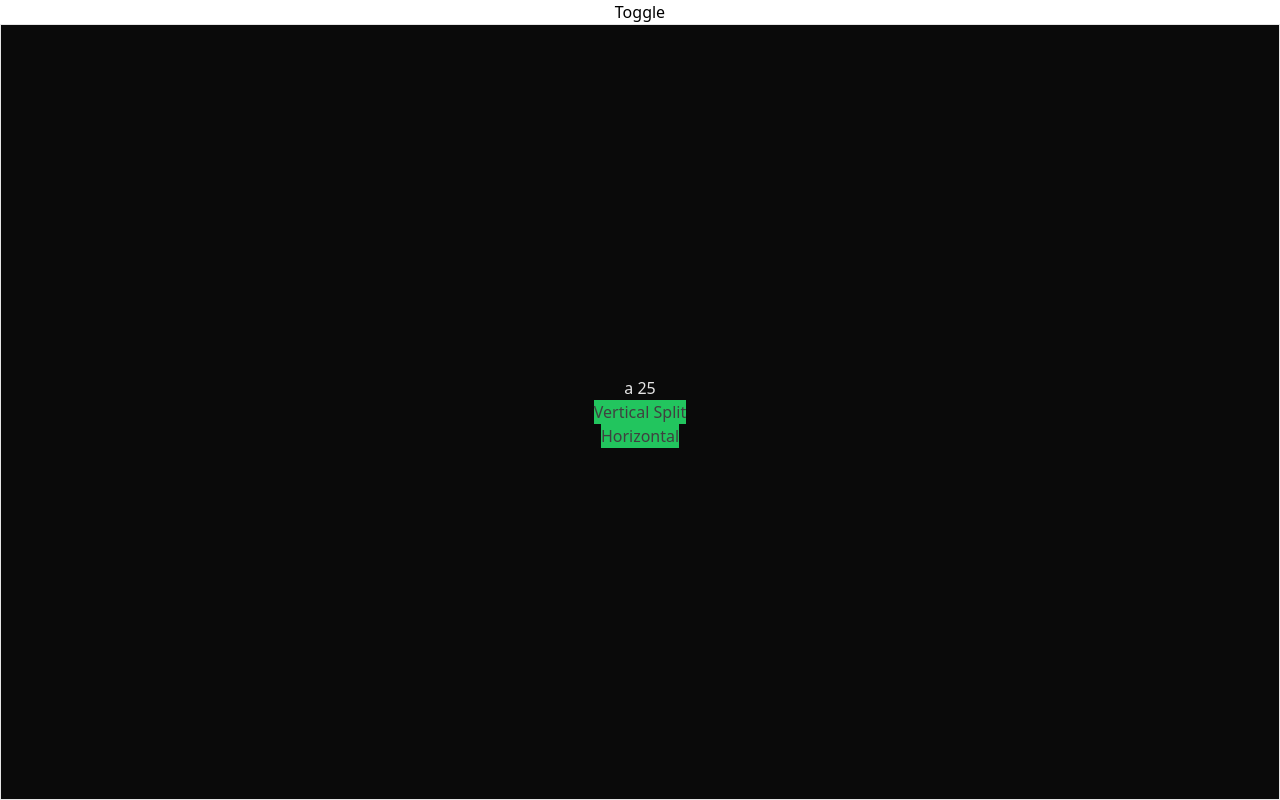
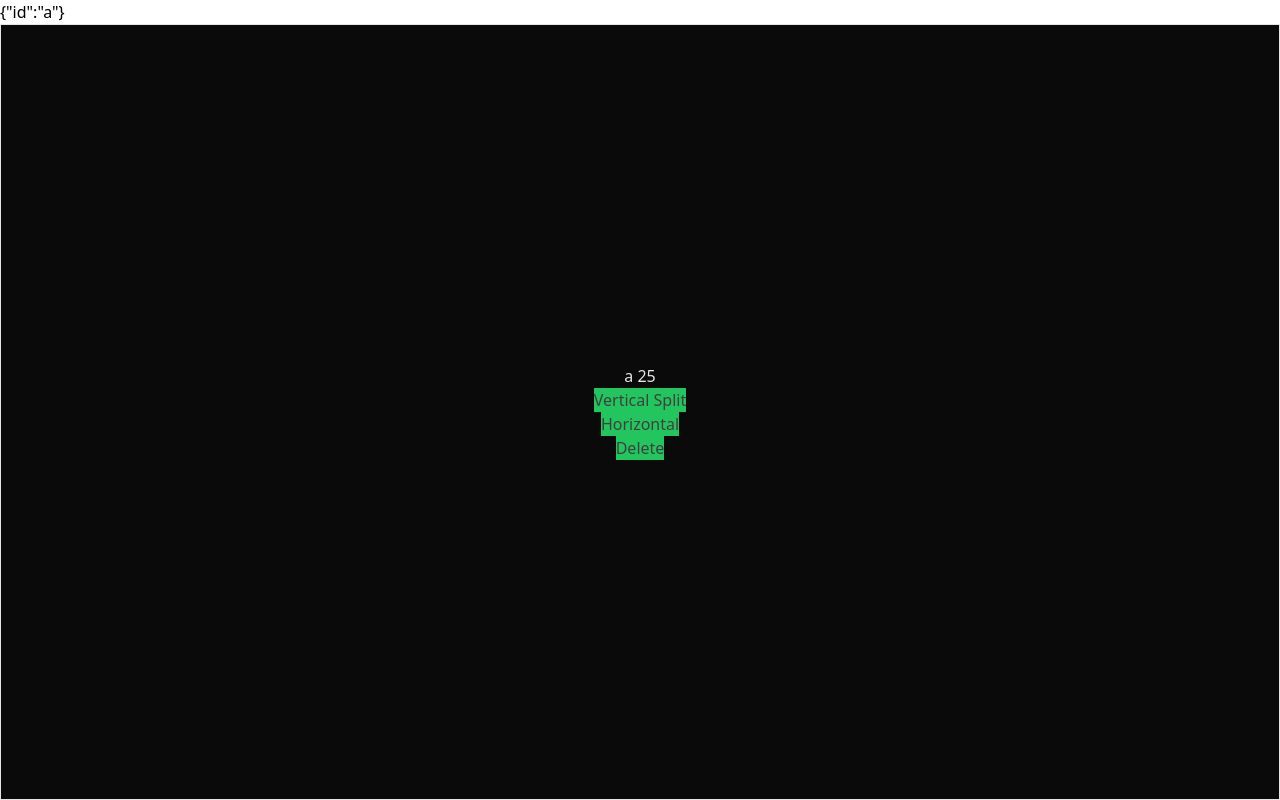
Before and after one commit to man4christ/dynamic-grid-template-area, a SvelteKit app: page / in a window 1280 px wide. Built offline with nearby package versions, Linux system fonts and the light colour scheme.

Commit message:
add delete pane func

```diff
--- a/src/lib/dynamicGrid.ts
+++ b/src/lib/dynamicGrid.ts
@@ -196,9 +196,7 @@ export function renderGridTemplateAreas(n: node) {
             for (let j = 0; j < renderedGridTemplateAreas[i].length; j++) {
                 s += `${renderedGridTemplateAreas[i][j]} `
             }
-            console.log(s)
         }
-        console.log('///////////////////////////')
         return renderedGridTemplateAreas
     }
 }
--- a/src/routes/+page.svelte
+++ b/src/routes/+page.svelte
@@ -6,18 +6,17 @@
 
 	let template = $state();
 
-	let root: any = {
+	let root: any = $state({
 		id: 'a',
 		split: undefined,
 		left: undefined,
 		right: undefined
-	};
+	});
 
 	let elements = $state([]);
 
 	function onGridUpdate() {
 		let gta = renderGridTemplateAreas(root);
-		console.log(gta);
 
 		let els = {};
 		let grid = '';
@@ -38,13 +37,11 @@
 			for (let i = 0; i < a.length; i++) {
 				aval += a.charCodeAt(i) - 96;
 			}
-            for (let i = 0; i < b.length; i++) {
+			for (let i = 0; i < b.length; i++) {
 				bval += b.charCodeAt(i) - 96;
 			}
 			return aval - bval;
 		});
-
-		console.log(elements);
 
 		template = `display: grid;
         grid-template-columns: repeat(${gta.length}, ${gta[0].length});
@@ -91,13 +88,11 @@
 		return found;
 	}
 
-	function splitVertical(paneId: string, split: string) {
+	function splitPane(paneId: string, split: string) {
 		let n = findNodes(root, paneId);
 
 		/**n should never be undefined */
 		if (!n) {
-			console.log('did not find ', paneId, root);
-
 			return;
 		}
 
@@ -108,7 +103,6 @@
 		}
 
 		let nid = numberToLetters(val + 1);
-		console.log('node before', n, root);
 		if (n.left && n.right) {
 			n.left = {
 				split: n.split,
@@ -119,7 +113,7 @@
 					id: nid
 				}
 			};
-			n.id = '';
+			n.id = undefined;
 			n.split = split;
 		} else {
 			n.split = split;
@@ -131,10 +125,56 @@
 			n.right = {
 				id: nid
 			};
-			n.id = '';
+			n.id = undefined;
 		}
-		console.log('node', n, root);
 		onGridUpdate();
+	}
+
+	function deletePane(n: node, key: string) {
+		if (n.id === key) {
+			return n;
+		}
+		let found;
+
+		if (n.left) {
+			found = deletePane(n.left, key);
+		}
+
+		if (found) {
+			//do delete. this is the parent
+			if (n.right.split) {
+				n.split = n.right.split;
+				n.left = n.right.left;
+				n.right = n.right.right;
+			} else {
+				n.id = n.right.id;
+				n.split = undefined;
+				n.left = undefined;
+				n.right = undefined;
+			}
+			onGridUpdate();
+			return;
+		}
+
+		if (n.right) {
+			found = deletePane(n.right, key);
+		}
+
+		if (found) {
+			//do delete this is the parent
+			if (n.left.split) {
+				n.split = n.left.split;
+				n.left = n.left.left;
+				n.right = n.left.right;
+			} else {
+				n.id = n.left.id;
+				n.split = undefined;
+				n.left = undefined;
+				n.right = undefined;
+			}
+			onGridUpdate();
+			return;
+		}
 	}
 
 	onMount(() => {
@@ -144,14 +184,7 @@
 </script>
 
 <div class="flex h-[100vh] w-full flex-col">
-	<button
-		onclick={() => {
-			splitVertical('root');
-			toggle = !toggle;
-		}}
-	>
-		Toggle</button
-	>
+	{JSON.stringify(root)}
 	<div style="min-width: 1px; {template}" class="h-[100%] w-full">
 		<!-- svelte-ignore a11y_click_events_have_key_events -->
 		{#each elements as a, idx}
@@ -168,14 +201,22 @@
 					<button
 						class="bg-green-500 text-neutral-700"
 						onclick={() => {
-							splitVertical(a, 'v');
+							splitPane(a, 'v');
 						}}>Vertical Split</button
 					>
 					<button
 						class="bg-green-500 text-neutral-700"
 						onclick={() => {
-							splitVertical(a, 'h');
+							splitPane(a, 'h');
 						}}>Horizontal</button
+					>
+
+					<button
+						class="bg-green-500 text-neutral-700"
+						onclick={() => {
+							console.log('root', root);
+							deletePane(root, a);
+						}}>Delete</button
 					>
 				</div>
 			</div>
```
Also changed, not shown: 1 other file (tests, documents, lock files or other folders).
